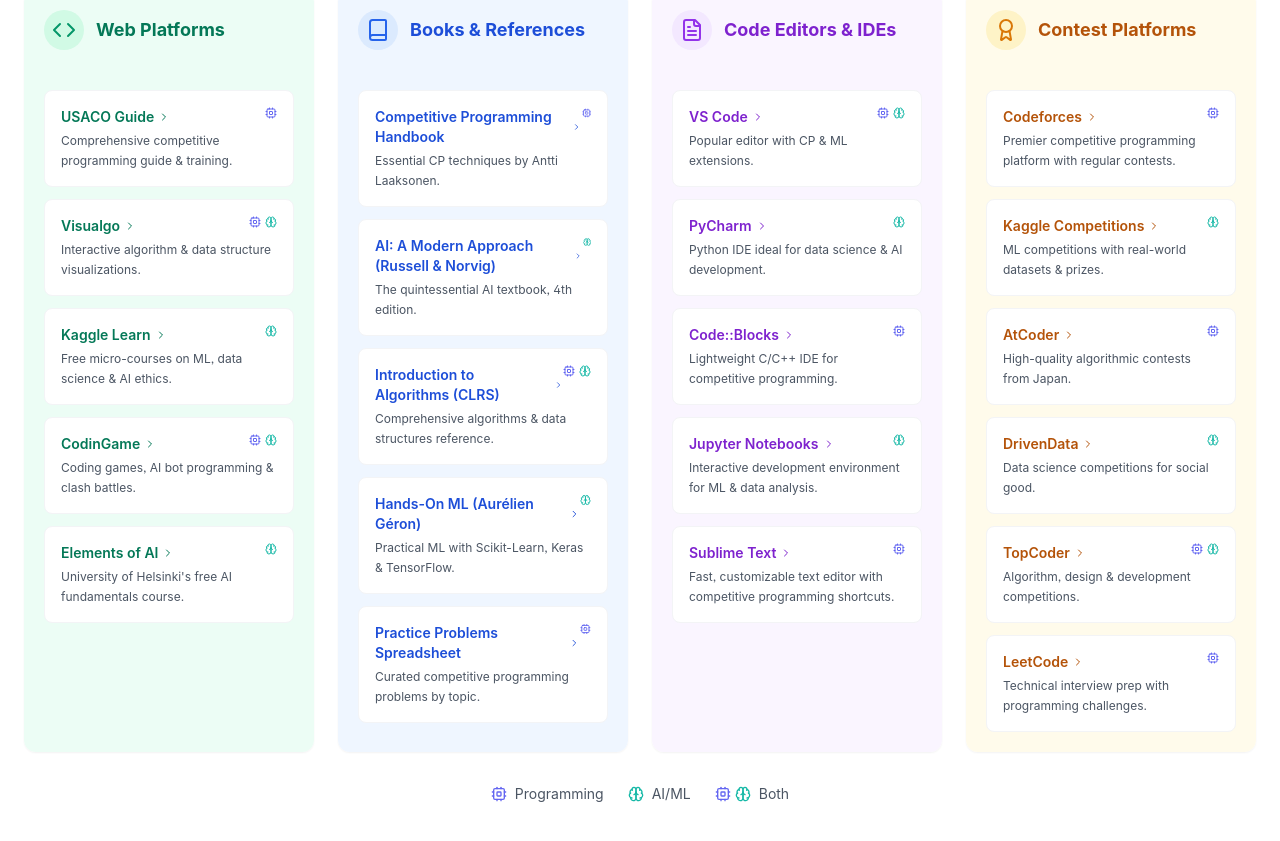
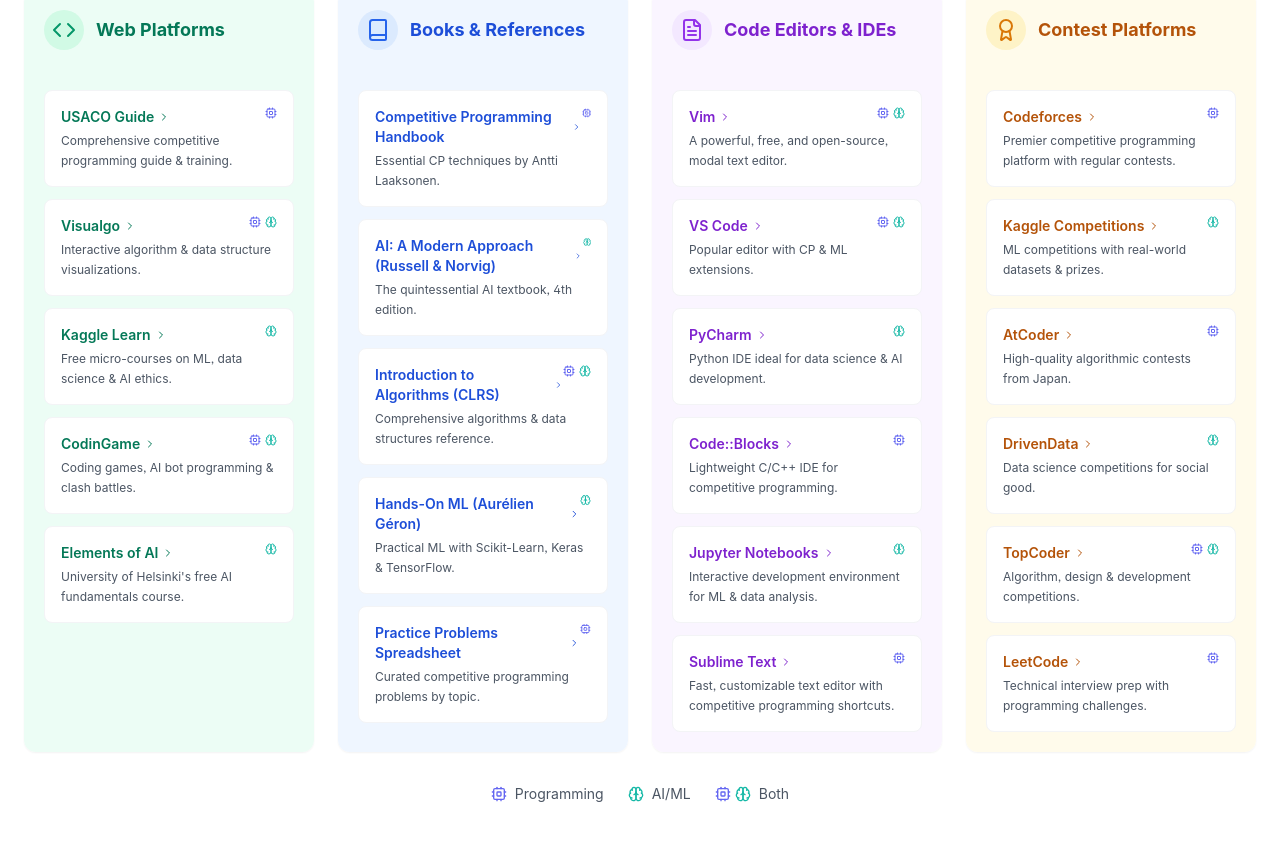
Before and after one commit to rwandacomputing/rwco-web, a Next.js app: page / in a window 1280 px wide. Shown: the part 6102-6943 px from the top of the page. Built offline with nearby package versions, Linux system fonts and the light colour scheme.

Commit message:
Add vim among editors

```diff
--- a/src/components/page-components/Resources.tsx
+++ b/src/components/page-components/Resources.tsx
@@ -94,6 +94,12 @@
       icon: <FileText className="h-6 w-6 text-purple-600" />,
       color: "purple",
       resources: [
+        {
+          title: "Vim",
+          description: "A powerful, free, and open-source, modal text editor.",
+          link: "https://code.visualstudio.com/",
+          type: "both"
+        },
         {
           title: "VS Code",
           description: "Popular editor with CP & ML extensions.",
```
